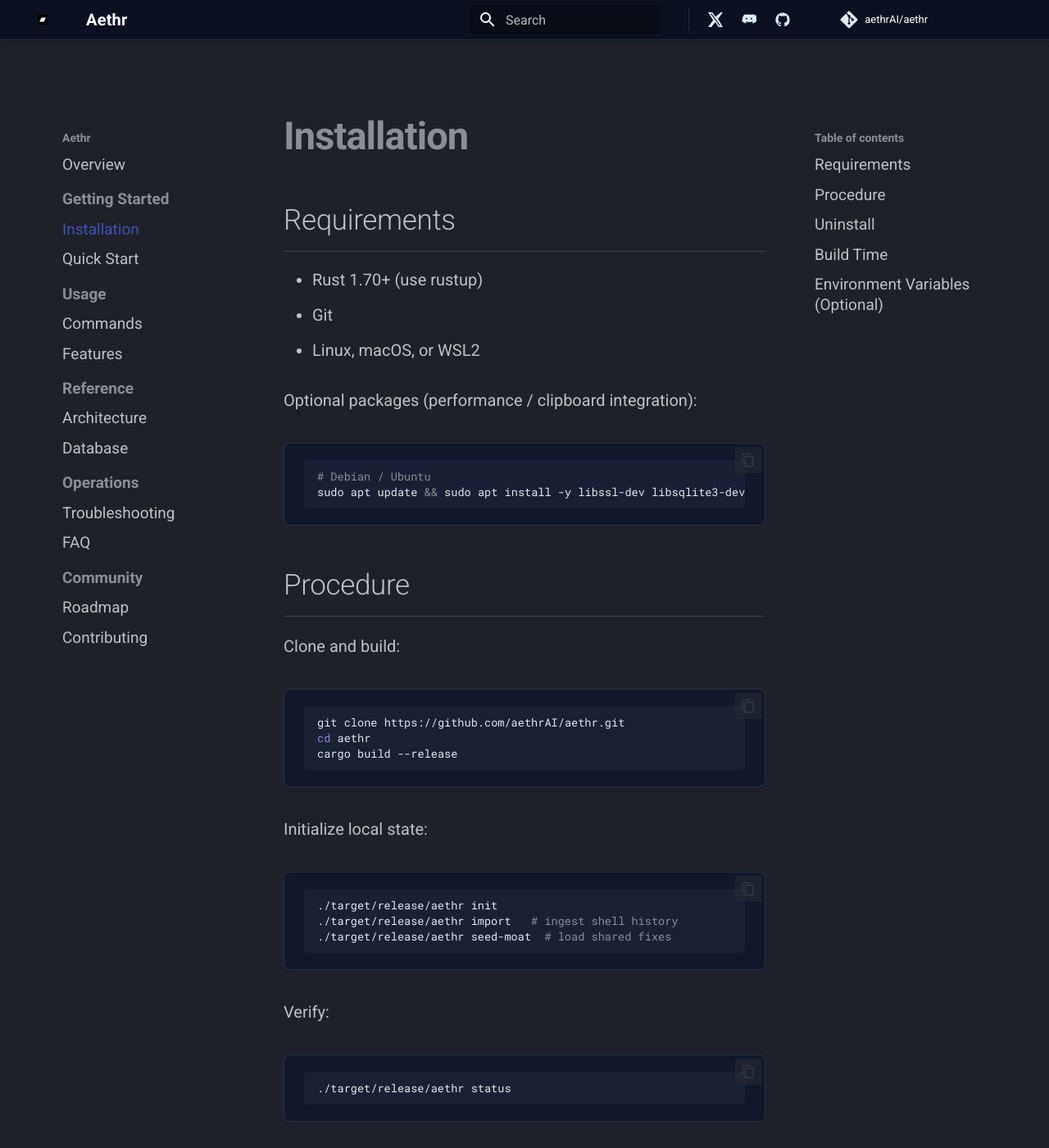
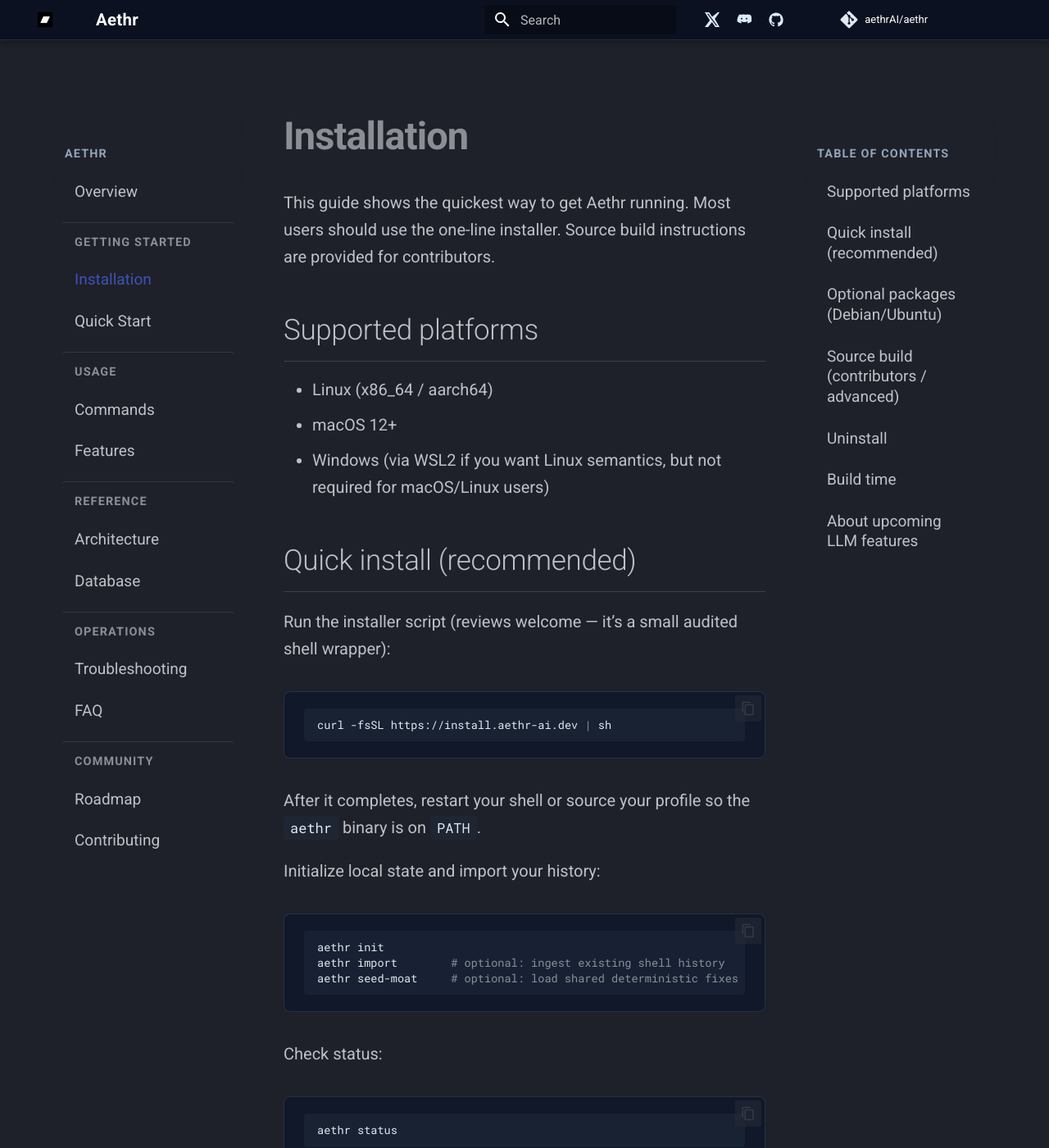
Before and after one commit to aethrAI/aethr, an MkDocs documentation site: the page built from docs/getting-started/installation.md, in a window 1280 px wide and 1400 px high. Shown: the whole window at 82% size. Built offline with MkDocs 1.6.1 and Material for MkDocs 9.7.7, drawn with Linux system fonts in a browser that asks for light colours; comment, search, counter and statistics services are not loaded; some of the changed text lies outside the part shown.

Commit message:
docs: header layout, tighter spacing, clearer sidebar; rewrite installation for curl flow

````diff
--- a/docs/getting-started/installation.md
+++ b/docs/getting-started/installation.md
@@ -1,43 +1,55 @@
 # Installation
 
-## Requirements
+This guide shows the quickest way to get Aethr running. Most users should use the one-line installer. Source build instructions are provided for contributors.
 
-- Rust 1.70+ (use rustup)
-- Git
-- Linux, macOS, or WSL2
+## Supported platforms
 
-Optional packages (performance / clipboard integration):
+- Linux (x86_64 / aarch64)
+- macOS 12+
+- Windows (via WSL2 if you want Linux semantics, but not required for macOS/Linux users)
+
+## Quick install (recommended)
+
+Run the installer script (reviews welcome — it’s a small audited shell wrapper):
 
 ```bash
-# Debian / Ubuntu
+curl -fsSL https://install.aethr-ai.dev | sh
+```
+
+After it completes, restart your shell or source your profile so the `aethr` binary is on `PATH`.
+
+Initialize local state and import your history:
+
+```bash
+aethr init
+aethr import        # optional: ingest existing shell history
+aethr seed-moat     # optional: load shared deterministic fixes
+```
+
+Check status:
+
+```bash
+aethr status
+```
+
+## Optional packages (Debian/Ubuntu)
+
+```bash
 sudo apt update && sudo apt install -y libssl-dev libsqlite3-dev sqlite3 xclip
 ```
 
-## Procedure
+These enable faster builds and clipboard integration; Aethr still works without them.
 
-Clone and build:
+## Source build (contributors / advanced)
 
 ```bash
 git clone https://github.com/aethrAI/aethr.git
 cd aethr
 cargo build --release
+./target/release/aethr init
 ```
 
-Initialize local state:
-
-```bash
-./target/release/aethr init
-./target/release/aethr import   # ingest shell history
-./target/release/aethr seed-moat  # load shared fixes
-```
-
-Verify:
-
-```bash
-./target/release/aethr status
-```
-
-Add binary to PATH (optional):
+Add manually to PATH (optional):
 
 ```bash
 ln -s "$PWD/target/release/aethr" ~/.local/bin/aethr
@@ -50,16 +62,12 @@
 rm -rf ~/.aethr
 ```
 
-## Build Time
+## Build time
 
-First release build: ~1–2 minutes depending on CPU and network. Subsequent builds are incremental.
+First release build: ~1–2 minutes (network + compilation). Subsequent builds are incremental.
 
-## Environment Variables (Optional)
+## About upcoming LLM features
 
-Set an Anthropic API key for emerging predictive / remediation features:
+Predictive and remediation capabilities (LLM-assisted) will arrive soon. They will be strictly opt-in and layered atop the existing deterministic and community fix pipeline. No action or API keys are required from you today.
 
-```bash
-export ANTHROPIC_API_KEY=sk-... # optional
-```
-
-Absent a key, deterministic and community layers continue to function normally.
+Stay tuned in the roadmap for availability updates.
--- a/docs/javascripts/header-links.js
+++ b/docs/javascripts/header-links.js
@@ -19,10 +19,22 @@
 
   const init = () => {
     const headerInner = document.querySelector('.md-header__inner');
-    if (!headerInner || headerInner.querySelector('.aethr-header-links')) return;
+    if (!headerInner || headerInner.querySelector('.aethr-header-right')) return;
 
-    const container = document.createElement('div');
-    container.className = 'aethr-header-links';
+    const logo = headerInner.querySelector('.md-logo');
+    const title = headerInner.querySelector('.md-header__title');
+    if (logo) {
+      logo.classList.add('aethr-logo');
+    }
+    if (title) {
+      title.classList.add('aethr-title');
+    }
+
+    const right = document.createElement('div');
+    right.className = 'aethr-header-right';
+
+    const iconsWrap = document.createElement('div');
+    iconsWrap.className = 'aethr-header-links';
 
     ICONS.forEach(({ href, label, svg }) => {
       const anchor = document.createElement('a');
@@ -31,15 +43,18 @@
       anchor.rel = 'noopener noreferrer';
       anchor.setAttribute('aria-label', label);
       anchor.innerHTML = svg;
-      container.appendChild(anchor);
+      iconsWrap.appendChild(anchor);
     });
 
-    const search = headerInner.querySelector('.md-search');
-    if (search) {
-      search.insertAdjacentElement('afterend', container);
+    const source = headerInner.querySelector('.md-header__source');
+    if (source) {
+      right.appendChild(iconsWrap);
+      right.appendChild(source);
     } else {
-      headerInner.appendChild(container);
+      right.appendChild(iconsWrap);
     }
+
+    headerInner.appendChild(right);
   };
 
   if (document.readyState !== 'loading') {
--- a/docs/stylesheets/extra.css
+++ b/docs/stylesheets/extra.css
@@ -121,12 +121,11 @@
   gap: 0.75rem;
 }
 
-.md-header__inner .md-logo {
-  display: inline-flex;
-  align-items: center;
-  justify-content: center;
-  width: 28px;
-  height: 28px;
+/* Logo & title left */
+.md-header__inner .md-logo.aethr-logo {
+  width: 34px;
+  height: 34px;
+  margin-right: 0.5rem;
 }
 
 .md-header__inner .md-logo img {
@@ -134,23 +133,30 @@
   height: 100%;
 }
 
-.md-header__title {
-  font-size: 1rem;
+.md-header__title.aethr-title {
+  font-size: 1.02rem;
   font-weight: 600;
-  letter-spacing: 0.01em;
+  letter-spacing: 0.015em;
+  margin-right: 1rem;
 }
 
+/* Push right group to extreme right */
 .md-header__inner .md-search {
   margin-left: auto;
+}
+
+.aethr-header-right {
+  margin-left: 0.75rem;
+  display: flex;
+  align-items: center;
+  gap: 0.9rem;
 }
 
 .aethr-header-links {
   display: flex;
   align-items: center;
-  gap: 0.65rem;
-  padding-left: 0.9rem;
-  border-left: 1px solid rgba(148, 163, 184, 0.18);
-  margin-left: 0.9rem;
+  gap: 0.55rem;
+  padding-right: 0.25rem;
 }
 
 .aethr-header-links a {
@@ -176,12 +182,39 @@
 }
 
 .md-header__source {
-  margin-left: 0.9rem;
+  margin-left: 0.25rem;
 }
 
 .md-header__source .md-source__icon,
 .md-header__source svg {
   color: #e2e8f0;
+}
+
+/* Sidebar section headings */
+.md-nav__title, .md-nav__item--section > label, .md-nav__item--nested > label {
+  font-size: 0.72rem;
+  text-transform: uppercase;
+  letter-spacing: 0.08em;
+  font-weight: 600;
+  color: #94a3b8;
+  padding: 0.75rem 0.75rem 0.25rem;
+  margin-top: 0.75rem;
+  border-top: 1px solid rgba(148,163,184,0.18);
+}
+
+.md-nav__title:first-child, .md-nav__item--section:first-child > label {
+  border-top: none;
+  margin-top: 0.25rem;
+}
+
+.md-nav__link {
+  font-size: 0.88rem;
+  padding: 0.35rem 0.75rem;
+  border-radius: 4px;
+}
+
+.md-nav__link:hover {
+  background: rgba(148,163,184,0.15);
 }
 
 /* Footer */
````
